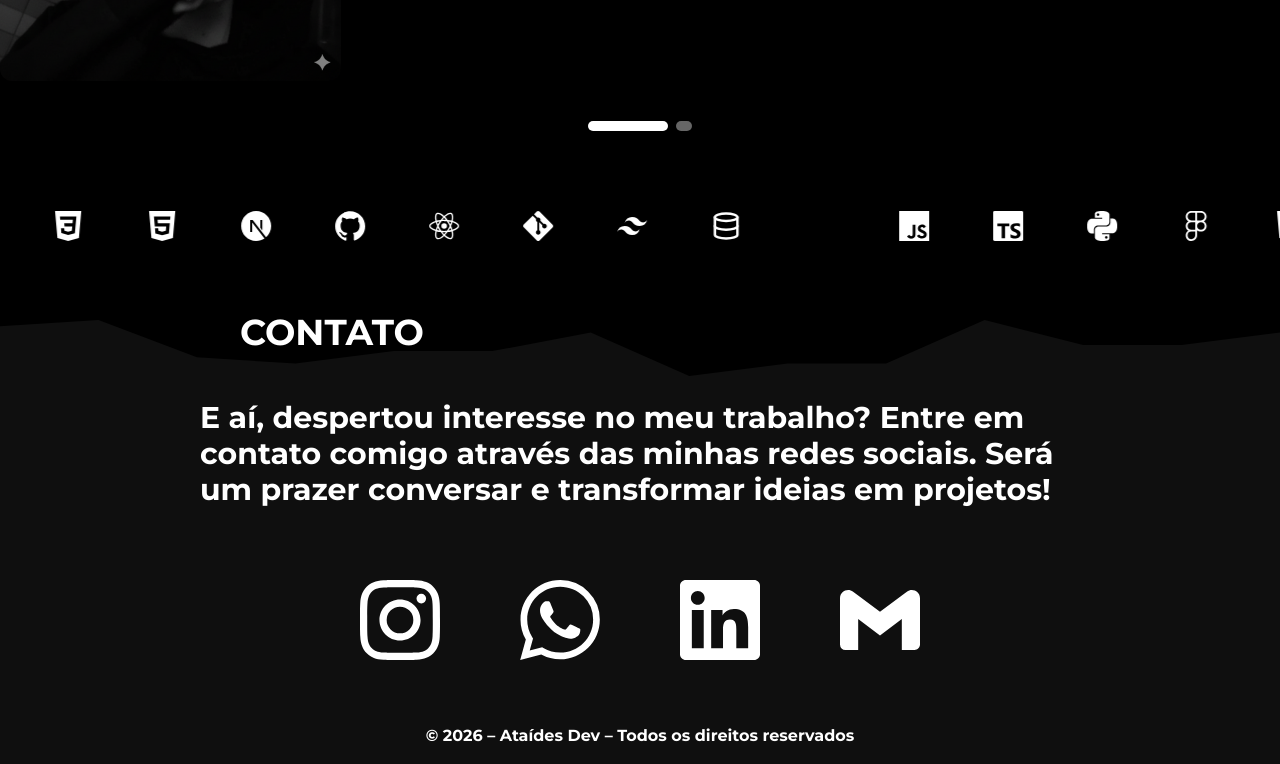
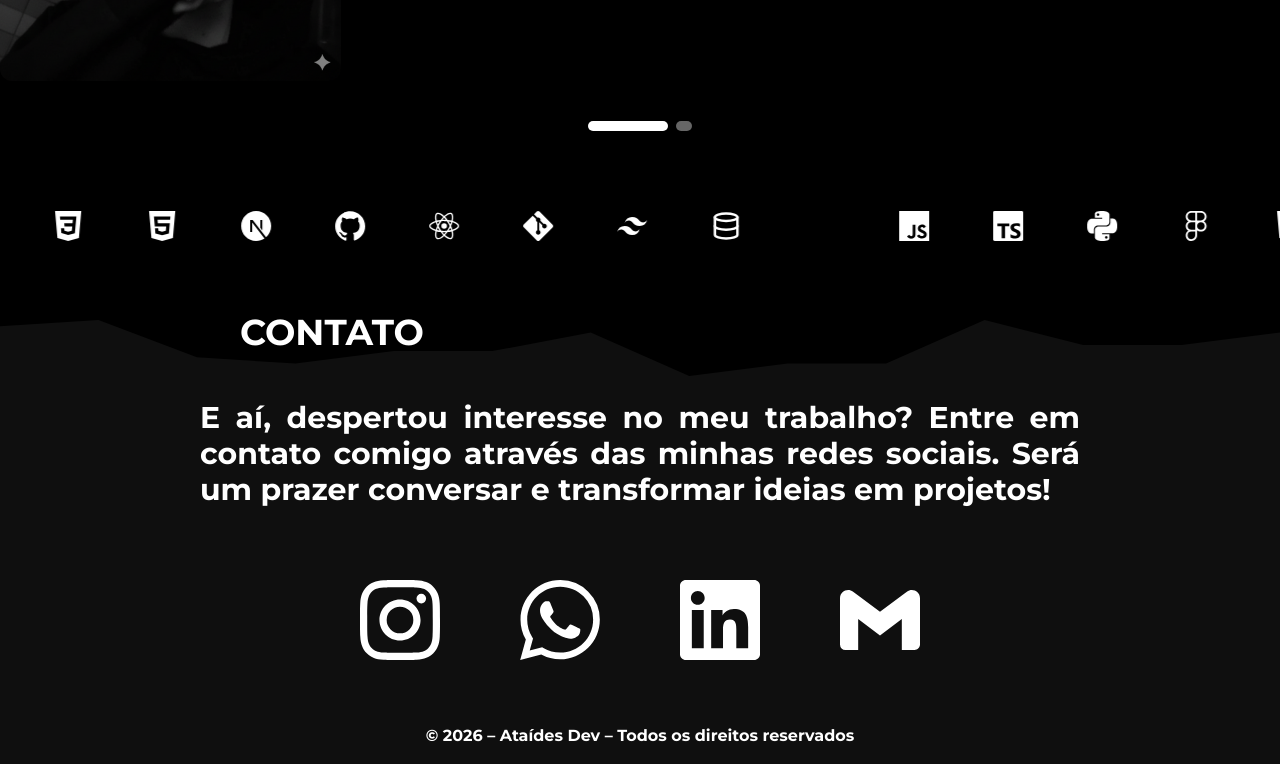
Before and after one commit to LeonardoAtaides/MyPortifolio, a Next.js app in the folder my-portifolio/: page /Home in a window 1280 px wide. Shown: the part 1549-2313 px from the top of the page. Built offline with nearby package versions, Linux system fonts and the light colour scheme; some icons are missing.

Commit message:
Update contact.tsx

```diff
--- a/my-portifolio/app/components/contact.tsx
+++ b/my-portifolio/app/components/contact.tsx
@@ -35,7 +35,7 @@ export default function Contact() {
       {/* CONTAINER SCROLL */}
       <div className="bg-[#0F0F0F] flex justify-center ">
         <div className="flex flex-col justify-center text-centet">
-        <h2 className="text-3xl w-220 text-jus m-6">E aí, despertou interesse no meu trabalho? Entre em contato comigo através das minhas redes sociais. Será um prazer conversar e transformar ideias em projetos!
+        <h2 className="text-3xl w-220 text-justify m-6">E aí, despertou interesse no meu trabalho? Entre em contato comigo através das minhas redes sociais. Será um prazer conversar e transformar ideias em projetos!
         </h2>
 
         <div className="flex justify-center gap-20 my-12">
```
